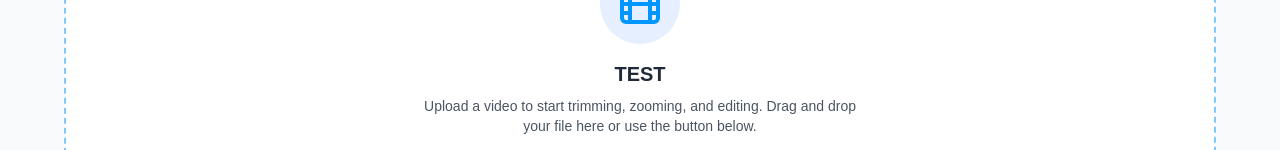
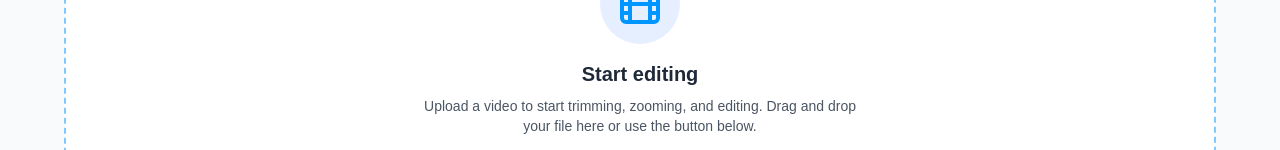
Before and after one commit to NicolasMontone/video-editor, a Next.js app: page / in a window 1280 px wide. Shown: the part 256-406 px from the top of the page. Built offline with nearby package versions, Linux system fonts and the light colour scheme.

Commit message:
feat: update heading text in video uploader
Change "TEST" to "Start editing" for better user guidance.

Co-authored-by: Nicolás Montone <83733486+NicolasMontone@users.noreply.github.com>

```diff
--- a/components/video-uploader.tsx
+++ b/components/video-uploader.tsx
@@ -380,7 +380,7 @@ export default function VideoUploader() {
                 <div className="mb-4 p-4 rounded-full bg-[#E5EFFF] text-[#0096FF]">
                   <Film className="h-12 w-12" />
                 </div>
-                <h2 className="mb-2 text-xl font-semibold text-gray-800">TEST</h2>
+                <h2 className="mb-2 text-xl font-semibold text-gray-800">Start editing</h2>
                 <p className="mb-6 text-center text-sm text-gray-600 max-w-md">
                   Upload a video to start trimming, zooming, and editing. Drag and drop your file here or use the button
                   below.
```
